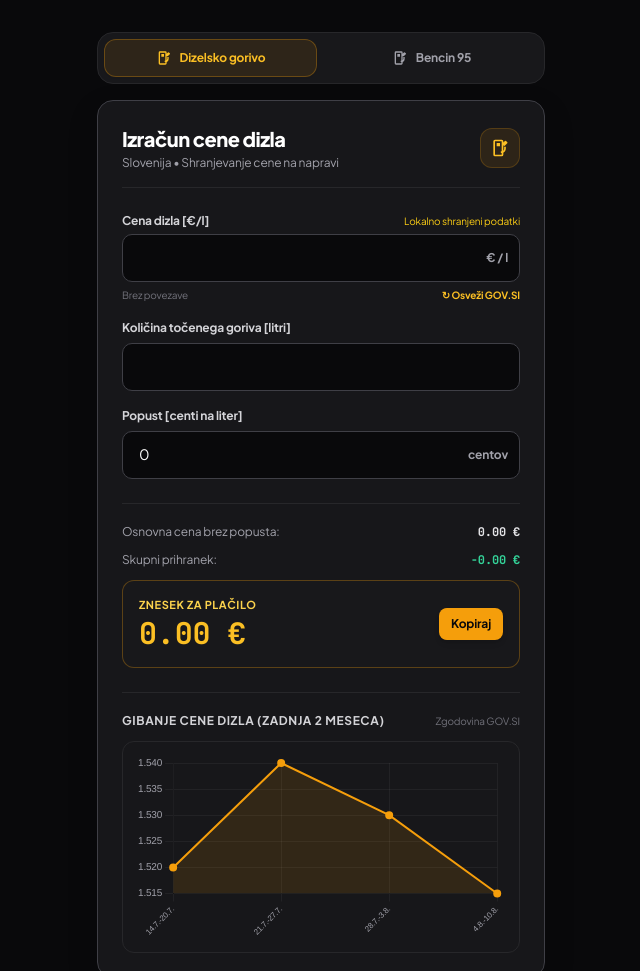
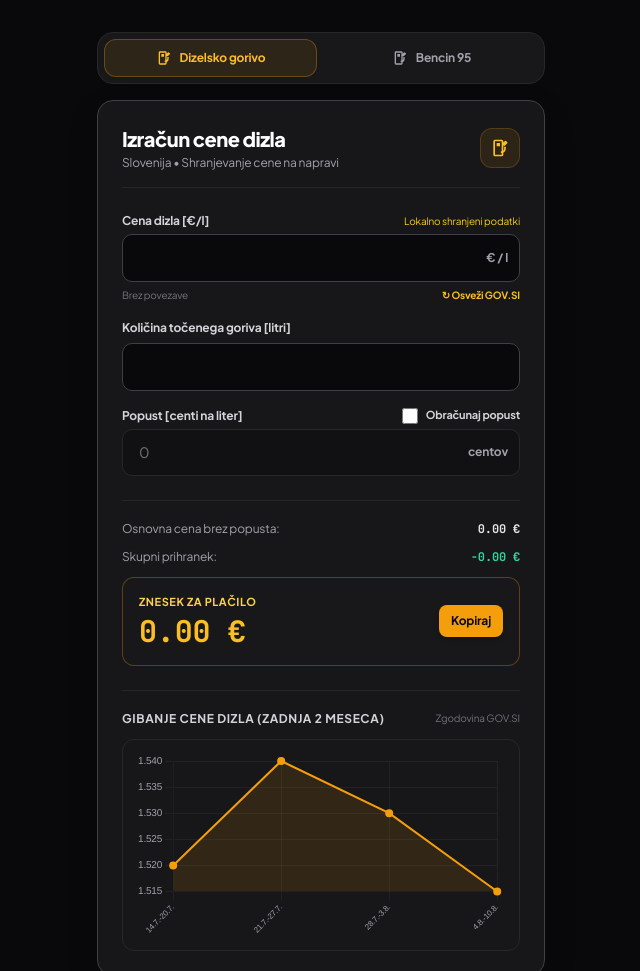
Before and after one commit to robifilipsek-dev/cena-goriva, a plain HTML site: page index.html in a window 1280 px wide. Shown: the top 971 px of the page, without its empty margins (319-959 px from the left). Drawn offline with nearby package versions, Linux system fonts and the light colour scheme; no server answers.

Commit message:
Update index.html

```diff
--- a/index.html
+++ b/index.html
@@ -116,9 +116,15 @@ input[type=number] { -moz-appearance: textfield; }
       </div>
 
       <div>
-        <label class="label">Popust [centi na liter]</label>
+        <div class="flex justify-between items-center mb-1">
+          <label class="label mb-0" for="use-discount">Popust [centi na liter]</label>
+          <label class="flex items-center gap-2 cursor-pointer select-none text-[11px] font-bold text-zinc-300">
+            <input id="use-discount" type="checkbox" class="w-4 h-4 accent-amber-500 cursor-pointer" onchange="onDiscountToggle()">
+            <span>Obračunaj popust</span>
+          </label>
+        </div>
         <div class="relative">
-          <input id="discount" class="input pr-16" type="number" step="0.1" value="0" oninput="calculate()" onkeypress="allowComma(event)">
+          <input id="discount" class="input pr-16 transition-opacity duration-200" type="number" step="0.1" value="0" oninput="calculate()" onkeypress="allowComma(event)">
           <div class="absolute right-3 top-1/2 -translate-y-1/2 text-xs text-zinc-400 font-bold pointer-events-none">centov</div>
         </div>
       </div>
@@ -167,10 +173,25 @@ input[type=number] { -moz-appearance: textfield; }
 let activeTab = 'diesel';
 let priceChartInstance = null;
 let deferredPrompt = null;
+let appReady = false; // prepreči prepisovanje shranjenih vrednosti med začetnim nalaganjem
+
+function useDiscountKey(tab) { return tab === 'diesel' ? 'diesel_use_discount' : 'petrol95_use_discount'; }
+
+function updateDiscountUI() {
+  const on = document.getElementById('use-discount').checked;
+  const el = document.getElementById('discount');
+  el.disabled = !on;
+  el.style.opacity = on ? '1' : '0.4';
+}
+
+function onDiscountToggle() {
+  updateDiscountUI();
+  calculate();
+}
 
 let fuelData = {
-  diesel: { price: '', discount: '0', historyLabels: [], historyPrices: [], lastDate: '' },
-  petrol: { price: '', discount: '0', historyLabels: [], historyPrices: [], lastDate: '' }
+  diesel: { price: '', discount: '0', useDiscount: false, historyLabels: [], historyPrices: [], lastDate: '' },
+  petrol: { price: '', discount: '0', useDiscount: false, historyLabels: [], historyPrices: [], lastDate: '' }
 };
 
 function generatePumpPngDataUrl(size = 512) {
@@ -300,7 +321,7 @@ function allowComma(e) {
 }
 
 function switchFuelTab(tab) {
-  saveCurrentTabInputs();
+  if (appReady) saveCurrentTabInputs();
 
   activeTab = tab;
   localStorage.setItem('active_fuel_tab', tab);
@@ -380,6 +401,8 @@ function saveCurrentTabInputs() {
 
   fuelData[activeTab].price = p;
   fuelData[activeTab].discount = d;
+  fuelData[activeTab].useDiscount = document.getElementById('use-discount').checked;
+  localStorage.setItem(useDiscountKey(activeTab), fuelData[activeTab].useDiscount ? '1' : '0');
 
   const discountKey = activeTab === 'diesel' ? 'diesel_discount' : 'petrol95_discount';
 
@@ -401,6 +424,9 @@ function loadTabInputs() {
 
   const savedLiters = localStorage.getItem('fuel_liters');
   document.getElementById('liters').value = savedLiters !== null ? savedLiters : '';
+
+  document.getElementById('use-discount').checked = !!fuelData[activeTab].useDiscount;
+  updateDiscountUI();
 }
 
 function calculate() {
@@ -413,15 +439,20 @@ function calculate() {
   let discountCents = parseFloat(discountInput) || 0;
 
   fuelData[activeTab].price = priceInput;
+  const useDiscount = document.getElementById('use-discount').checked;
   fuelData[activeTab].discount = discountInput;
+  fuelData[activeTab].useDiscount = useDiscount;
 
   const discountKey = activeTab === 'diesel' ? 'diesel_discount' : 'petrol95_discount';
 
-  if (priceInput !== '') localStorage.setItem(activeTab + '_price', priceInput);
-  localStorage.setItem(discountKey, discountInput);
-  localStorage.setItem('fuel_liters', litersInput);
+  if (appReady) localStorage.setItem(useDiscountKey(activeTab), useDiscount ? '1' : '0');
+  if (appReady) {
+    if (priceInput !== '') localStorage.setItem(activeTab + '_price', priceInput);
+    localStorage.setItem(discountKey, discountInput);
+    localStorage.setItem('fuel_liters', litersInput);
+  }
 
-  let discountPerLitre = discountCents / 100;
+  let discountPerLitre = useDiscount ? discountCents / 100 : 0;
   let effectivePricePerLitre = Math.max(0, pricePerLitre - discountPerLitre);
 
   let baseTotal = pricePerLitre * liters;
@@ -618,6 +649,7 @@ function loadSavedData() {
 
   if (savedDieselPrice) fuelData.diesel.price = savedDieselPrice;
   if (savedDieselDiscount !== null) fuelData.diesel.discount = savedDieselDiscount;
+  fuelData.diesel.useDiscount = localStorage.getItem('diesel_use_discount') === '1';
   if (savedDieselHistory) {
     const h = JSON.parse(savedDieselHistory);
     fuelData.diesel.historyLabels = h.labels;
@@ -633,6 +665,7 @@ function loadSavedData() {
 
   if (savedPetrolPrice) fuelData.petrol.price = savedPetrolPrice;
   if (savedPetrolDiscount !== null) fuelData.petrol.discount = savedPetrolDiscount;
+  fuelData.petrol.useDiscount = localStorage.getItem('petrol95_use_discount') === '1';
   if (savedPetrolHistory) {
     const h = JSON.parse(savedPetrolHistory);
     fuelData.petrol.historyLabels = h.labels;
@@ -648,6 +681,7 @@ function loadSavedData() {
   }
 
   switchFuelTab(activeTab);
+  appReady = true;
   checkInstallState();
   fetchFuelPrices();
 }
```
